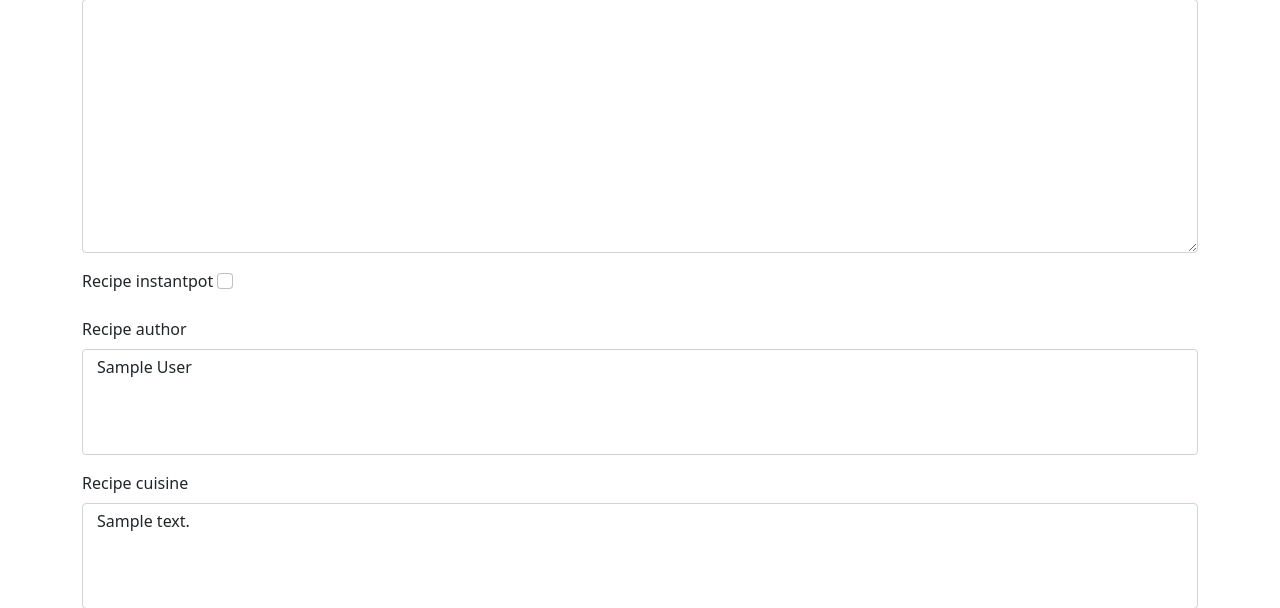
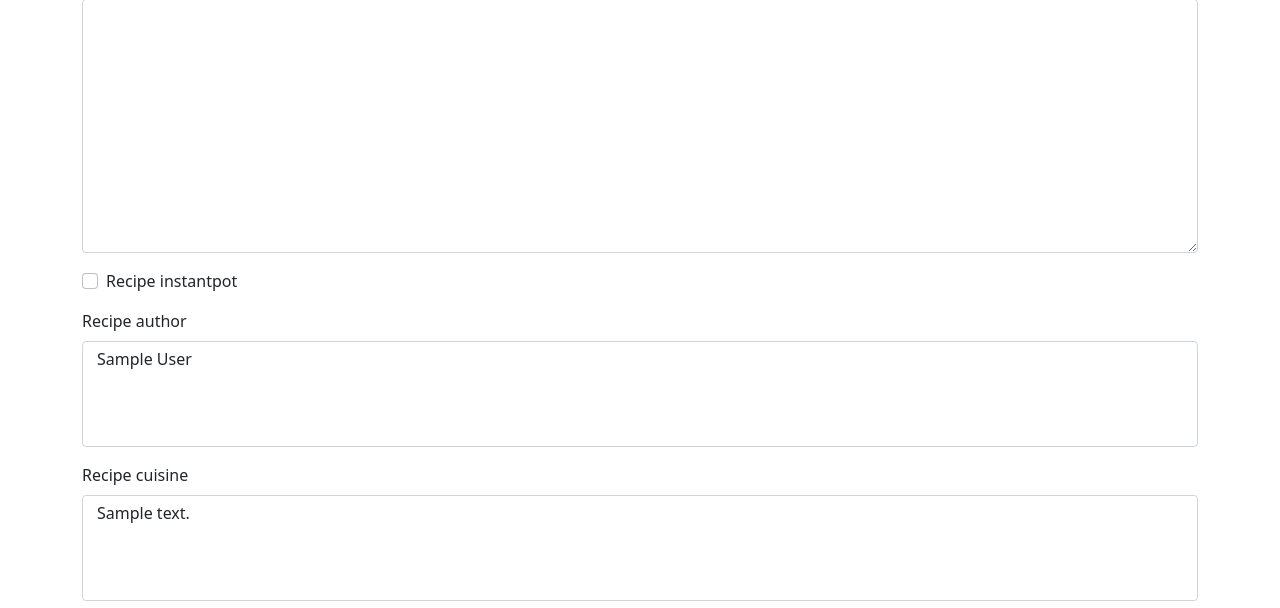
Before and after one commit to kchiv/recipeindex, a Django app: template templates/recipes/recipe_full_form.html in a window 1280 px wide. Shown: the part 851-1459 px from the top of the page. Run offline with Django 3.2, Linux system fonts and the light colour scheme; the template is opened without the code that fills it: values that come from a table or form of the project are taken from there, others are empty; tables that the repository leaves empty hold one stand-in row (values such as "Sample post"); some libraries are stand-ins or nearby versions.

Commit message:
added conditional logic for form rendering

```diff
--- a/templates/recipes/recipe_full_form.html
+++ b/templates/recipes/recipe_full_form.html
@@ -12,10 +12,24 @@
             <form method="post">
                 {% csrf_token %}
                 {% for field in form %}
-                    <div class="mb-3">
-                        <label for="{{ field.auto_id }}" class="form-label">{{ field.label }}</label>
-                        {{ field }}
-                    </div>
+                    {% if field.auto_id == 'id_recipe_alterations' or  field.auto_id == 'id_recipe_notes' %}
+                        <div class="mb-3">
+                            <label for="{{ field.auto_id }}" class="form-label">{{ field.label }}</label>
+                            <div class="col-12">
+                                {{ field }}
+                            </div>
+                        </div>
+                    {% elif field.auto_id == 'id_recipe_instantpot' %}
+                        <div class="mb-3 form-check">
+                                {{ field }}
+                                <label for="{{ field.auto_id }}" class="form-check-label">{{ field.label }}</label>
+                        </div>
+                    {% else %}
+                        <div class="mb-3">
+                            <label for="{{ field.auto_id }}" class="form-label">{{ field.label }}</label>
+                            {{ field }}
+                        </div>
+                    {% endif %}
                 {% endfor %}
                 <input type="submit" value="Submit">
             </form>
```
